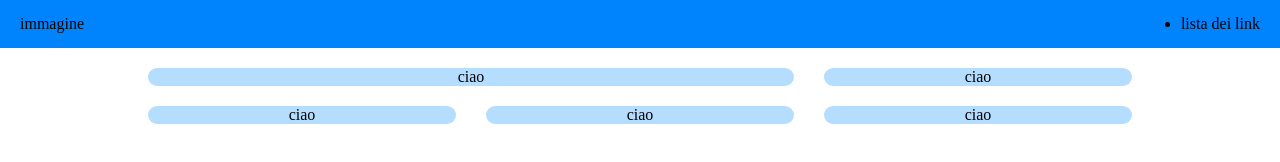
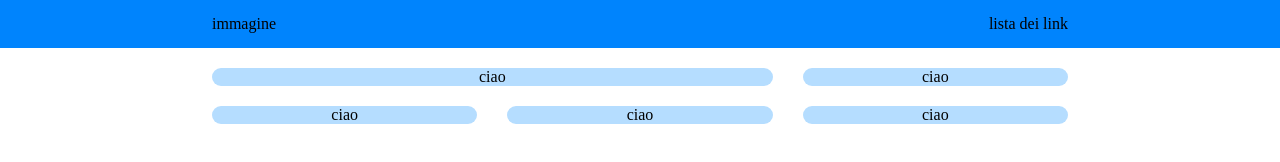
Before and after one commit to ClaudioScordari/htmlcss-responsive-layout, a plain HTML site: page index.html in a window 1280 px wide. Drawn offline with Linux system fonts and the light colour scheme.

Commit message:
Add struttura header + prima sez main in deskop

```diff
--- a/css/style.css
+++ b/css/style.css
@@ -12,6 +12,10 @@
     text-align: center;
     padding-left: 20px;
     padding-right: 20px;
+}
+
+ul li {
+    display: inline-block;
 }
 
 /* HEADER */
@@ -72,8 +76,13 @@ main .my-col {
 /* CSS DESKTOP */
 @media screen and (min-width: 992px) {
 
+    .container-header {
+        width: 70%;
+        margin: 0 auto;
+    }
+
     .container {
-        width: 80%;
+        width: 70%;
         margin: 0 auto;
     }
 
```
